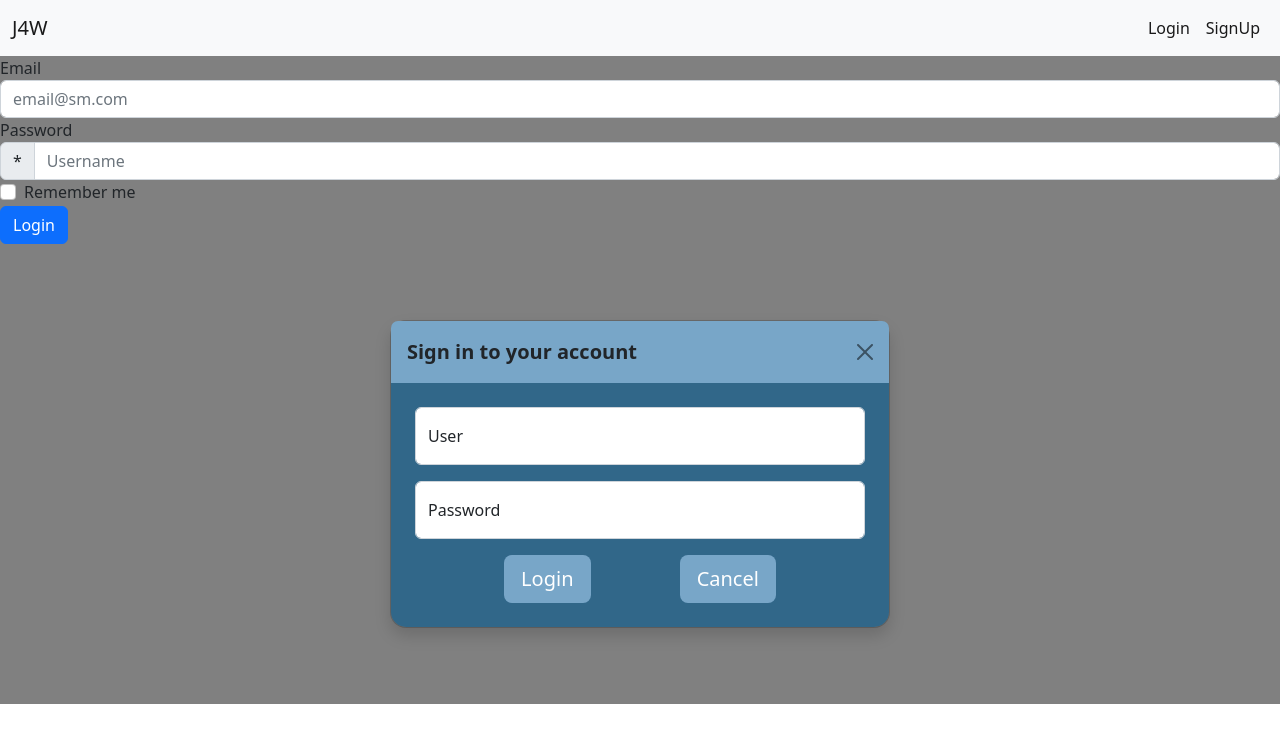
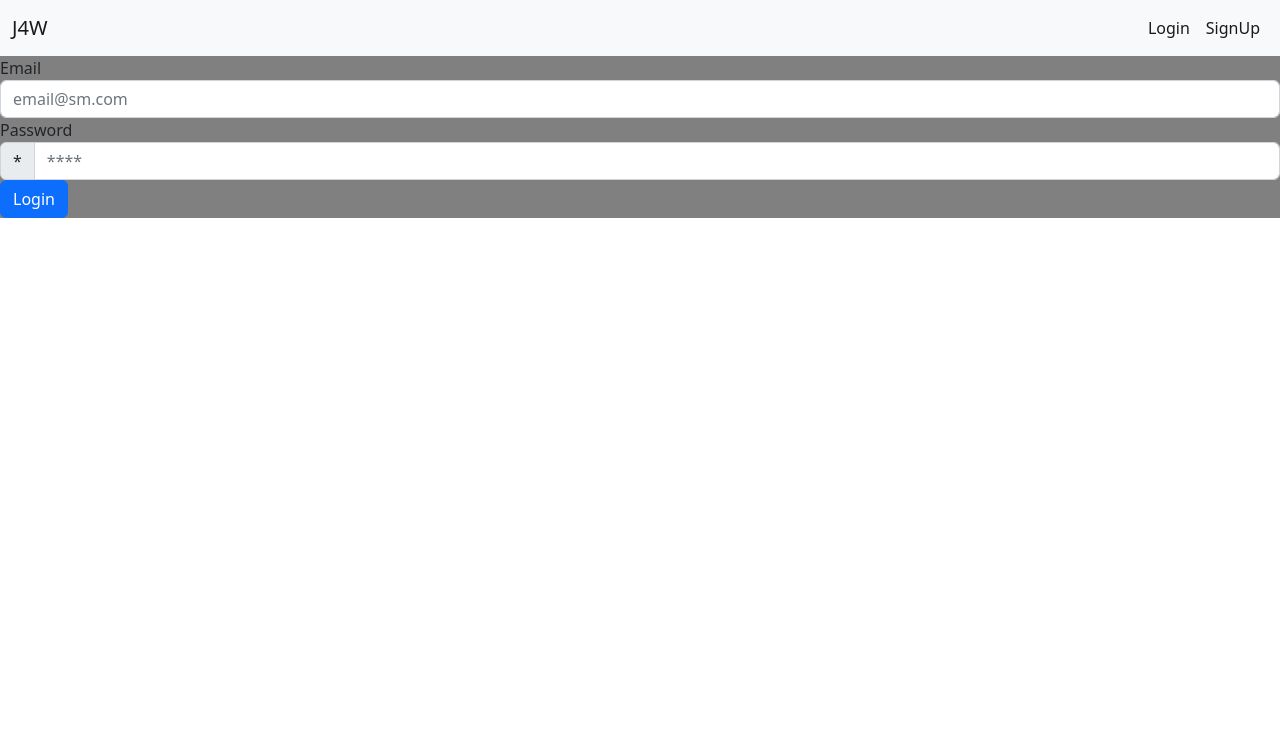
Before and after one commit to Har99sh/september-app, a Vue app in the folder webapp/: page /login in a window 1280 px wide. Shown: the top 742 px of the page. Built offline with nearby package versions, Linux system fonts and the light colour scheme.

Commit message:
try fix login redirection error

```diff
--- a/webapp/src/components/forms/LoginUser.vue
+++ b/webapp/src/components/forms/LoginUser.vue
@@ -8,42 +8,12 @@
       placeholder="email@sm.com"
       v-model="email"
     ></b-form-input>
-
     <label class="sr-only" for="inline-form-input-username">Password</label>
     <b-input-group prepend="*" class="mb-2 mr-sm-2 mb-sm-0">
-      <b-form-input type="password" id="inline-form-input-username" placeholder="Username"></b-form-input>
+      <b-form-input v-model="password" type="password" id="inline-form-input-password" placeholder="****"></b-form-input>
     </b-input-group>
-    <b-form-checkbox class="mb-2 mr-sm-2 mb-sm-0">Remember me</b-form-checkbox>
     <b-button type="submit"  variant="primary" @click="authenticate">Login</b-button>
   </b-form>
-    <main>
-      <div class="modal modal-signin position-static d-block py-5" tabindex="-1" role="dialog" id="modalSignin">
-         <div class="modal-dialog" role="document">
-           <div class="modal-content rounded-4 shadow" id="contenidoDelLogin">
-             <div class="modal-header p-3 pb-3 border-bottom-0">
-               <p class="fw-bold mb-0 fs-5">Sign in to your account</p>
-               <button type="button" class="btn-close" data-bs-dismiss="modal" aria-label="Close"></button>
-             </div>
-             <div class="modal-body p-4 pt-2s">
-               <form class="">
-                 <div class="form-floating mb-3">
-                   <input type="Name" class="form-control rounded-10" id="floatingInput" placeholder="email" >
-                   <label for="floatingInput">User</label>
-                 </div>
-                 <div class="form-floating mb-3">
-                     <input type="password" class="form-control rounded-10" id="floatingPassword" placeholder="Password" v-model="password">
-                     <label for="floatingPassword">Password</label>
-                   </div>
-                 <div class="btn-toolbar d-flex justify-content-evenly">
-                     <div type="submit" class="log  btn btn-lg rounded-3 btn-md botonDeLogin" id="botonDeLogin" @submit="authenticate">Login </div>
-                     <button class="btn btn-lg rounded-3 btn-md" id="logCancel" type="submit">Cancel</button>
-                 </div>
-               </form>
-             </div>
-           </div>
-         </div>
-     </div>
-    </main>
   </div>
 </template>
 <script>
@@ -63,6 +33,7 @@ export default {
           "email": this.email,
           "password": this.password
         }
+        console.log(login_data)
         authStore.login(login_data);
       }
     }
--- a/webapp/src/components/static/NavBar.vue
+++ b/webapp/src/components/static/NavBar.vue
@@ -28,10 +28,6 @@
                   <div class="modal-header modal-dialog-centered">
                      <h1 class="modal-dialog modal-dialog-centered">{{running_time}}</h1>
                   </div>
-                  <div class="modal-body display-1 text-tipe" id="stopwatch" >
-                     {{runningTime}}
-                  </div>
-
                   <b-button type="button" v-if="!is_running" class="btn btn-primary paused boton-color" id="play-pause" @click="startTimer">
                      Start Timer
                   </b-button>
--- a/webapp/src/components/static/TheSideBar.vue
+++ b/webapp/src/components/static/TheSideBar.vue
@@ -13,7 +13,7 @@
                 <b-button @click="changeTab('see-employees')" class="nav-link text-white">
                     See Employees
                 </b-button>
-                <b-button @click="changeTab('see-employees')" class="nav-link text-white">
+                <b-button @click="changeTab('register-employee')" class="nav-link text-white">
                     Add Employee
                 </b-button>
             </li>
--- a/webapp/src/controller/store/auth.store.js
+++ b/webapp/src/controller/store/auth.store.js
@@ -16,6 +16,7 @@ export const useAuthStore = defineStore({
         login(user) {
             axios.post(baseUrl + 'login', user)
                 .then((response) => {
+                    console.log(response)
                     let user = response.data;
                     let dashboard = "";
                     this.user = user;
@@ -24,7 +25,12 @@ export const useAuthStore = defineStore({
                     this.is_admin = token_data.isAdmin;
                     dashboard = token_data.isAdmin ? "/dashboard-admin" : "/dashboard-user"
                     //Go to url after login
-                    router.push(this.returnUrl || {path: dashboard})
+                    if (dashboard) {
+                        router.push(this.returnUrl || {path: dashboard})
+                    } else {
+                        console.log(dashboard, "error")
+                        console.log(response.data)
+                    }
                 })
                 .catch(err => console.log(err))
         },
--- a/webapp/src/router/routes.js
+++ b/webapp/src/router/routes.js
@@ -86,12 +86,7 @@ router.beforeEach(async (to) => {
     const publicPages = ['/login', '/', '/register-company'];
     const authRequired = !publicPages.includes(to.path);
     const auth = useAuthStore();
-    // if session active redirect to dashboard
-    if (!authRequired && auth.user) {
-        let dashboard = auth.is_admin == true ? "/dashboard-admin" : "/dashboard";
-        console.log(dashboard)
-        return dashboard;
-    } else if (authRequired && !auth.user) {
+    if (authRequired && !auth.user) {
         auth.returnUrl = to.fullPath;
         return '/login';
     }
```
Also changed, not shown: webapp/src/components/dashboard_admin/AllEmployees.vue (+24 -4 lines), webapp/src/assets/images/task-app/icons/edit-task.svg (added), 1 other file (tests, documents, lock files or other folders).
